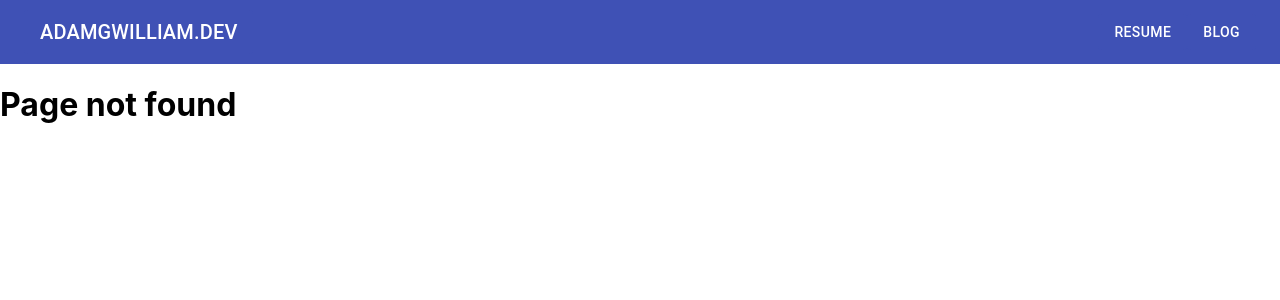
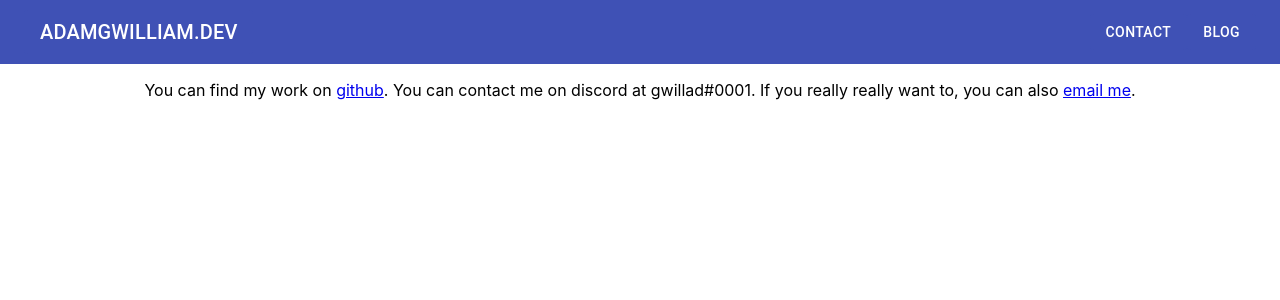
Before and after one commit to gwillad/adamgwilliam.dev, a React (Create React App) app: page /contact in a window 1280 px wide. Before the commit this address had no page. Shown: the top 300 px of the page. Built offline with nearby package versions, Linux system fonts and the light colour scheme.

Commit message:
add contact page, remove resume, set homepage to most recent blog post

```diff
--- a/src/App.tsx
+++ b/src/App.tsx
@@ -7,7 +7,7 @@ import {
 } from 'react-router-dom';
 import Navbar from './components/navbar/Navbar';
 import Blog from './pages/blog/Blog';
-import Resume from './pages/resume/Resume';
+import Contact from './pages/contact/Contact';
 import NotFound from './pages/notFound/NotFound';
 
 import './App.css';
@@ -23,9 +23,10 @@ export default function App() {
         <Navbar />
         <Switch>
           <Route exact path="/">
-            <Redirect to="/blog/first-post" />
+            <Redirect to="/blog/last" />
           </Route>
-          <Route exact path="/resume" render={() => <Resume />} />
+          {/* <Route exact path="/resume" render={() => <Resume />} /> */}
+          <Route exact path="/contact" render={() => <Contact />} />
           <Route path="/blog/:title" render={({match}) => <Blog title={match.params.title} />} />
           <Route render={()=> <NotFound />} />
         </Switch>
--- a/src/components/navbar/Navbar.tsx
+++ b/src/components/navbar/Navbar.tsx
@@ -26,8 +26,11 @@ export default function Navbar() {
             <Toolbar className="header">
                 <Button variant="contained" color="primary" disableElevation onClick={() => navigateTo(`/`)}><Typography variant="h6">adamgwilliam.dev</Typography></Button>
                 <div>
-                    <Button variant="contained" color="primary" disableElevation onClick={() => navigateTo(`/resume`)} >
+                    {/* <Button variant="contained" color="primary" disableElevation onClick={() => navigateTo(`/resume`)} >
                         Resume
+                    </Button>                    */}
+                    <Button variant="contained" color="primary" disableElevation onClick={() => navigateTo(`/contact`)} >
+                        Contact
                     </Button>
                     <Button variant="contained" color="primary" disableElevation aria-controls="blog-menu" aria-haspopup="true" onClick={() => setBlogMenuOpen(true)} ref={blogMenuRef}>
                         Blog
--- a/src/pages/blog/Blog.tsx
+++ b/src/pages/blog/Blog.tsx
@@ -17,7 +17,7 @@ export default function Blog(props: IBlogProps) {
     const history = useHistory();
 
     useEffect(() => {
-        setCurrentPost(Posts.find(post => post.blogNavLink === props.title) || NotFoundPost);
+        setCurrentPost(props.title === "last" ? Posts[Posts.length - 1] : Posts.find(post => post.blogNavLink === props.title) || NotFoundPost);
     }, [currentPost.pageTitle, props.title]);
 
     useEffect(() => {
--- a/src/pages/blog/posts/CorneLayout.tsx
+++ b/src/pages/blog/posts/CorneLayout.tsx
@@ -93,7 +93,7 @@ export default function CorneLayout() {
                 <p>The biggest issue with changes like this is just getting used to it. And, assuming I do get used to it (which is extremely likely to happen, just takes
                     time) then porting it over to my other 40% boards!
                 </p>
-                <p>As always, feel free to hit me up if you have any questions!</p>
+                <p>As always, feel free to <a href="/contact">hit me up</a> if you have any questions!</p>
             </div>
         </div>
     );
--- a/src/pages/blog/posts/FirstPost.tsx
+++ b/src/pages/blog/posts/FirstPost.tsx
@@ -11,10 +11,12 @@ export default function FirstPost() {
                     <li>&c</li>
                 </ul>
                 <p>But mostly I just want to maintain my thoughts on the platform while getting to work this site into something bigger. I would like this to be a place where I
-                    can store most of my work and ideas.</p>
+                    can store most of my work and ideas.
+                </p>
                 <p>So! Enjoy, have a look around, do whatever. As you can see this is (currently) a completely static site. I don't really expect that to change any time soon,
                     either. So as a matter of transparency, the code for the site can be found on <a href="https://github.com/gwillad/adamgwilliam.dev">github</a>. Feel free to
-                    check out <a href="https://github.com/gwillad">my work</a> on github as well</p>
+                    check out <a href="https://github.com/gwillad">my work</a> on github as well, and <a href="/contact">contact</a> me.
+                </p>
             </div>
         </div>
     );
--- a/src/pages/blog/posts/FunctionalComponentRefactor.tsx
+++ b/src/pages/blog/posts/FunctionalComponentRefactor.tsx
@@ -35,7 +35,8 @@ export default function functionalComponentRefactor() {
             </div>
             <div className="content">
                 <p>Welp, that was easy! I'm glad I did it and will definitely be looking forward to working with functional components and hooks in the future. Even just this
-                    short exercise was useful in demistifying the whole concept. Check out the code <a href="https://github.com/gwillad/adamgwilliam.dev/tree/functional-component-refator">here</a>.</p>
+                    short exercise was useful in demistifying the whole concept. Check out the
+                    code <a href="https://github.com/gwillad/adamgwilliam.dev/tree/functional-component-refator">here</a>, or feel free to <a href="/contact">hit me up</a>.</p>
             </div>
         </div>
     );
--- /dev/null
+++ b/src/pages/contact/Contact.tsx
@@ -0,0 +1,12 @@
+export default function Contact() {
+
+    return (
+        <div>
+            <p>You can find my work on <a href="https://github.com/gwillad">github</a>.
+                You can contact me on discord at gwillad#0001.
+                If you really really want to, you can also <a href="mailto:adamgwilliam@gmail.com">email me</a>.
+            </p>
+
+        </div>
+    );
+}
```
Also changed, not shown: src/assets/resume.png (deleted).
